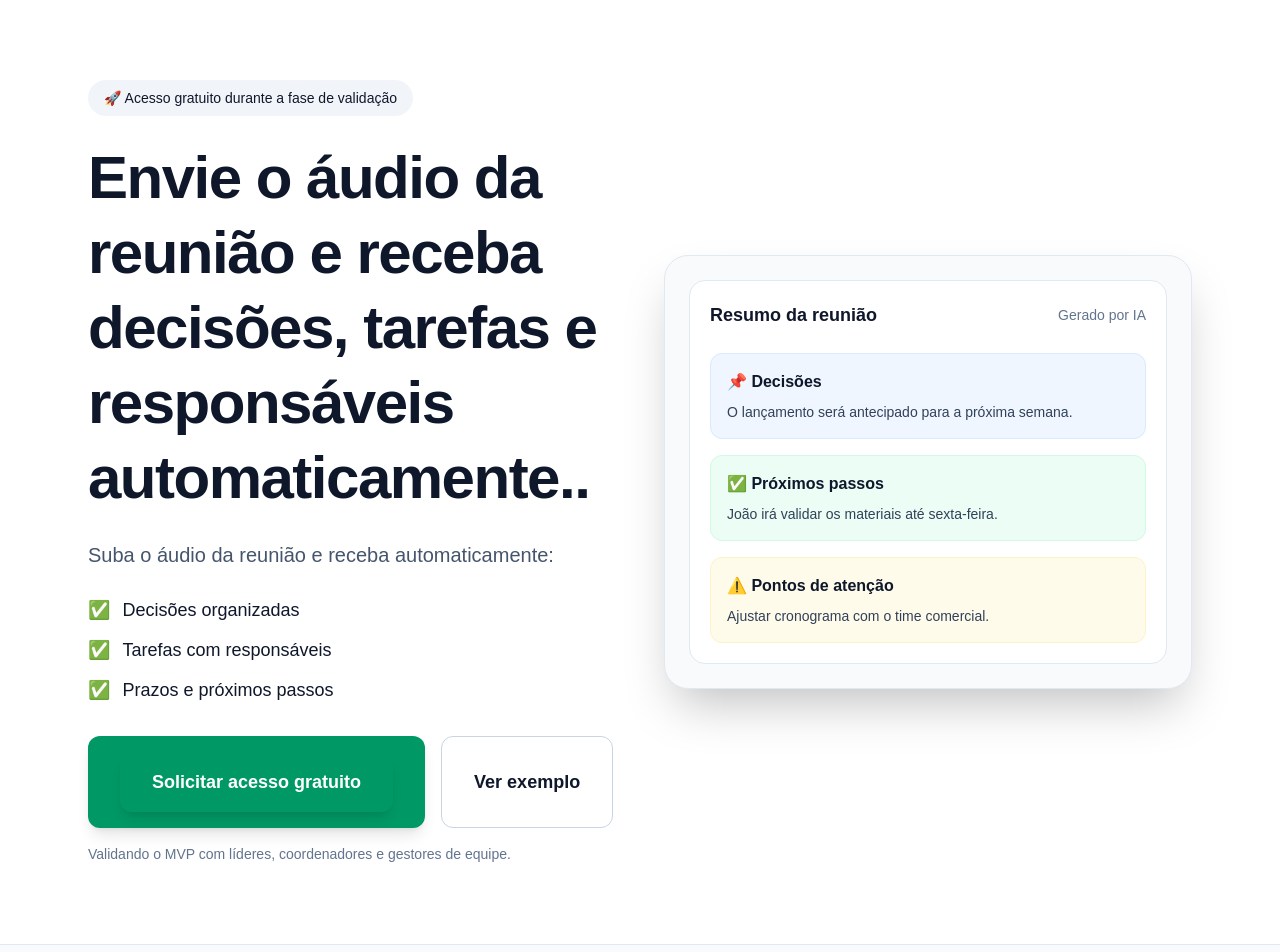
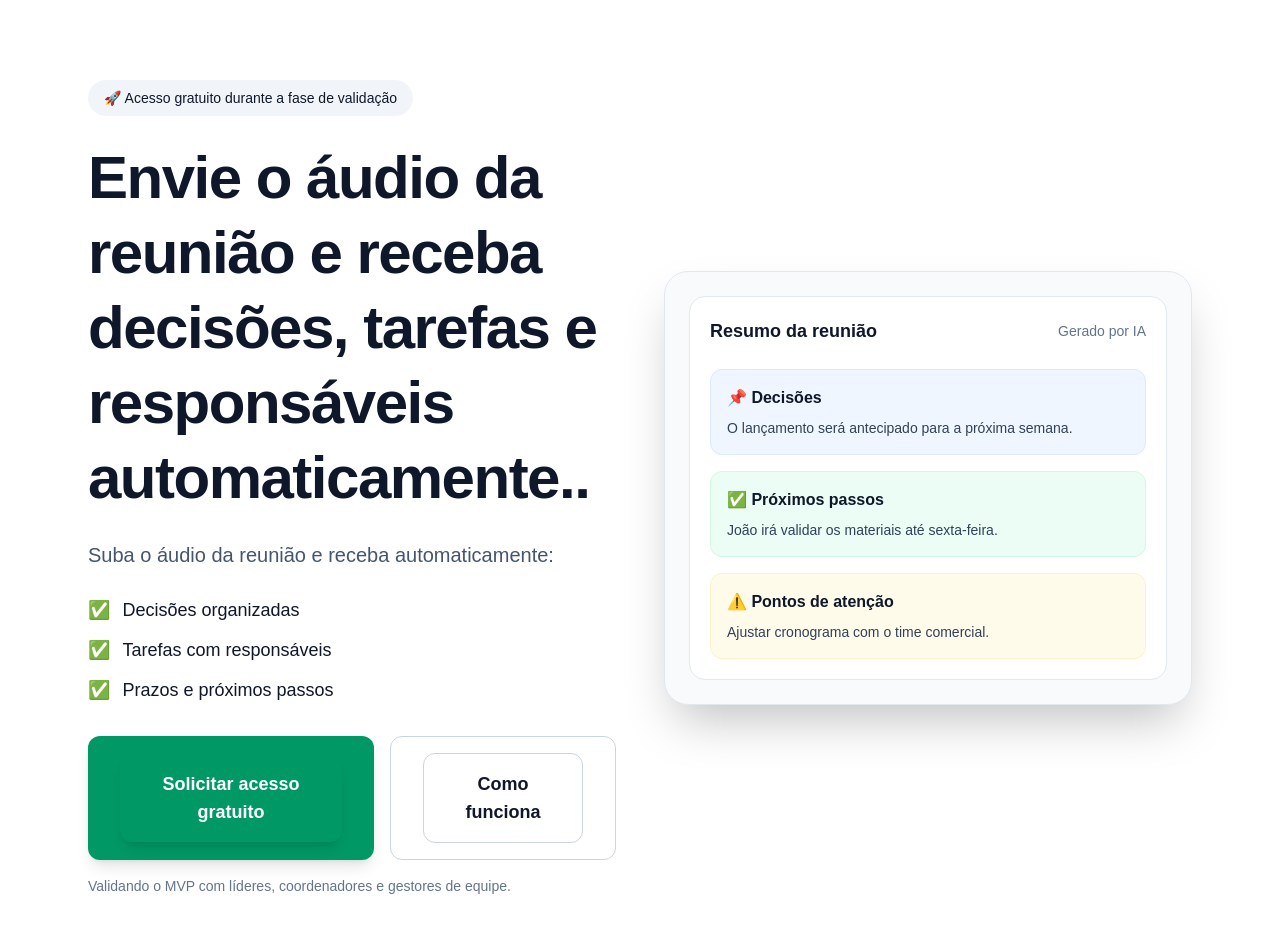
Before and after one commit to cleitondsouza-hub/resumo-reunioes, a Next.js app: page / in a window 1280 px wide. Shown: the top 952 px of the page. Built offline with nearby package versions, Linux system fonts and the light colour scheme; no server answers.

Commit message:
Add scroll to how it works section

```diff
--- a/app/page.tsx
+++ b/app/page.tsx
@@ -99,7 +99,12 @@ export default function LandingPage() {
               </button>
 
               <button className="border border-slate-300 hover:border-slate-400 px-8 py-4 rounded-xl font-semibold text-lg transition-all">
-                Ver exemplo
+                <a
+                  href="#como-funciona"
+                  className="border border-slate-300 hover:border-slate-400 px-8 py-4 rounded-xl font-semibold text-lg transition-all inline-block"
+                >
+                  Como funciona
+                </a>
               </button>
             </div>
 
@@ -195,7 +200,10 @@ export default function LandingPage() {
       </section>
 
       {/* COMO FUNCIONA */}
-      <section className="py-20 px-6 max-w-6xl mx-auto">
+      <section
+        id="como-funciona"
+        className="py-20 px-6 max-w-6xl mx-auto"
+      >
         <div className="text-center mb-16">
           <h2 className="text-4xl font-bold mb-4">
             Como funciona
```
